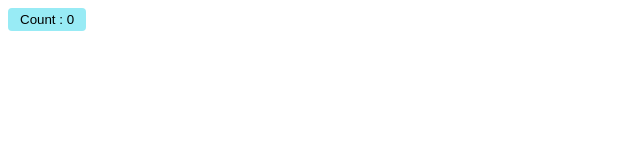
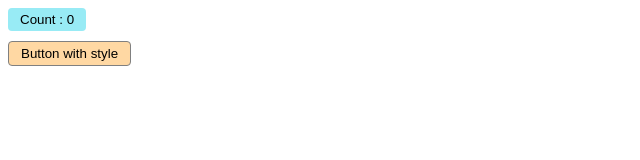
Before and after one commit to max529/shop-demo, a plain HTML site: page webcomponent/index.html in a window 1280 px wide. Shown: the whole page, without its empty margins (0-640 px from the left). Drawn offline with Linux system fonts and the light colour scheme.

```diff
--- a/webcomponent/index.html
+++ b/webcomponent/index.html
@@ -1,12 +1,25 @@
 <!DOCTYPE html>
 <html lang="en">
+
 <head>
     <meta charset="UTF-8">
     <meta name="viewport" content="width=device-width, initial-scale=1.0">
     <title>Counter exemple</title>
     <script src="./index.js"></script>
+    <style>
+        button {
+            padding: 4px 12px;
+            border-radius: 4px;
+            background-color: rgb(255, 216, 163);
+            margin: 10px 0;
+            border: 1px solid gray;
+        }
+    </style>
 </head>
+
 <body>
     <av-counter></av-counter>
+    <button>Button with style</button>
 </body>
+
 </html>
```
